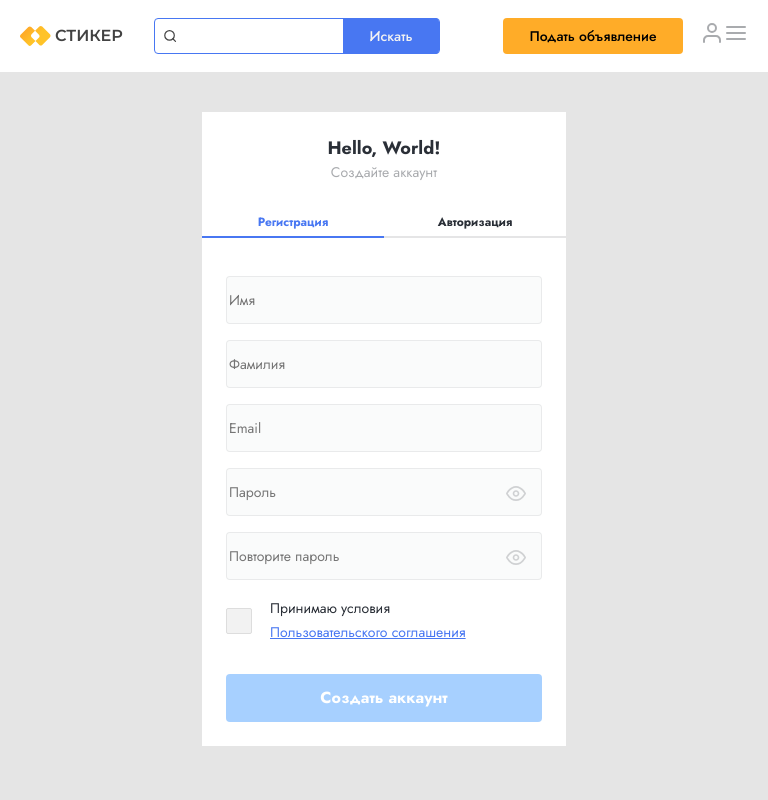
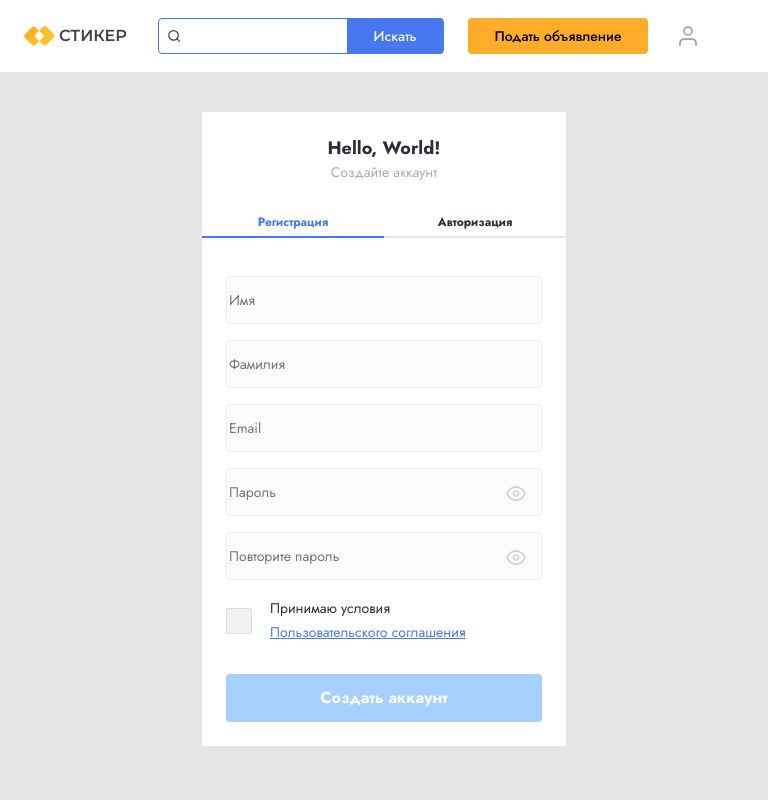
Before and after one commit to Evazyled/bulletin-board, a React (Create React App) app: page /registration in a window 768 px wide. Shown: the top 800 px of the page. Built offline with nearby package versions, Linux system fonts and the light colour scheme.

Commit message:
layout tablet

```diff
--- a/src/assets/style/main.scss
+++ b/src/assets/style/main.scss
@@ -35,12 +35,11 @@
   margin: 0;
   cursor: pointer;
 }
-
 @media screen and (max-width: 768px) {
   .container {
-    max-width: 100%;
-    width: auto;
-    padding-right: 20px;
-    padding-left: 20px;
+    max-width: 768px;
+    margin: 0 auto;
+    padding-left: 24px;
+    padding-right: 24px;
   }
 }
--- a/src/components/common/Footer/Footer.module.scss
+++ b/src/components/common/Footer/Footer.module.scss
@@ -3,12 +3,13 @@
 .footer {
   background-color: $grey-color;
   grid-area: footer;
+  width: 100%;
 }
 
 .content {
   display: flex;
   align-items: center;
-  width: 100%;
+
   height: 100%;
   justify-content: space-between;
   font-size: 12px;
--- a/src/components/common/Header/Header.module.scss
+++ b/src/components/common/Header/Header.module.scss
@@ -8,7 +8,7 @@
 .content {
   display: flex;
   align-items: center;
-  width: 100%;
+
   height: 100%;
   justify-content: space-between;
 }
@@ -38,5 +38,9 @@
   }
   .adButtonAndUserStatus {
     width: 245px;
+    margin-left: 24px;
+  }
+  .content {
+    justify-content: start;
   }
 }
--- a/src/components/common/Header/UserStatus/UserStatus.module.scss
+++ b/src/components/common/Header/UserStatus/UserStatus.module.scss
@@ -1,5 +1,5 @@
 @import '../../../../assets/style/main.scss';
-.userStatus__active {
+.userStatus {
   a {
     color: $lightblack-color;
   }
@@ -7,10 +7,18 @@
   display: flex;
   justify-content: space-between;
   align-items: center;
-  width: 60px;
+  min-width: 60px;
   cursor: pointer;
 }
 
-.userStatus:hover .userMenu {
-  display: block;
+@media screen and (min-width: 768px) {
+  .burger {
+    display: none;
+  }
 }
+
+@media screen and (max-width: 768px) {
+  .userStatus {
+    margin-left: 28px;
+  }
+}
--- a/src/components/common/Header/UserStatus/UserStatus.tsx
+++ b/src/components/common/Header/UserStatus/UserStatus.tsx
@@ -7,14 +7,13 @@
 
 import style from './UserStatus.module.scss';
 
-const UserStatus = ({ onMouseEnter, onClick }: any) => {
-  const width = document.documentElement.clientWidth;
-  if (width <= 768) {
-    return (
+const UserStatus = ({ onMouseEnter, onClick }: any) => (
   <div className={style.userStatus} onMouseEnter={onMouseEnter}>
     <UserStatusIcon />
     <NavLink to="/auth">
+      <UserStatusTitle title="Войти" />
       <svg
+        className={style.burger}
         width="24"
         height="24"
         viewBox="0 0 24 24"
@@ -47,15 +46,5 @@
     </NavLink>
   </div>
 );
-  }
-  return (
-    <div className={style.userStatus} onMouseEnter={onMouseEnter}>
-      <UserStatusIcon />
-      <NavLink to="/auth">
-        <UserStatusTitle title="Войти" />
-      </NavLink>
-    </div>
-  );
-};
 
 export default UserStatus;
--- /dev/null
+++ b/src/components/common/Header/UserStatus/UserStatusTitle/UserStatusTitle.module.scss
@@ -0,0 +1,5 @@
+@media screen and (max-width: 768px) {
+  .userStatusTitle {
+    display: none;
+  }
+}
--- a/src/components/common/Header/UserStatus/UserStatusTitle/UserStatusTitle.tsx
+++ b/src/components/common/Header/UserStatus/UserStatusTitle/UserStatusTitle.tsx
@@ -1,11 +1,12 @@
 import React from 'react';
+import style from './UserStatusTitle.module.scss';
 
 type UserStatusTitleType = {
   title: string;
 };
 
-const width = window.innerWidth;
-
-const UserStatusTitle = ({ title }: UserStatusTitleType) => <span>{title}</span>;
+const UserStatusTitle = ({ title }: UserStatusTitleType) => (
+  <span className={style.userStatusTitle}>{title}</span>
+);
 
 export default UserStatusTitle;
--- a/src/pages/ErrorPage/ErrorPage.module.scss
+++ b/src/pages/ErrorPage/ErrorPage.module.scss
@@ -5,6 +5,7 @@
   display: flex;
   align-items: center;
   justify-content: space-between;
+  margin-top: 40px;
 
   h1 {
     color: $black-color;
@@ -17,3 +18,12 @@
     opacity: 0.8;
   }
 }
+
+@media screen and (max-width: 768px) {
+  .errorPage {
+    img {
+      width: 285px;
+      height: 285px;
+    }
+  }
+}
```
Lines whose indentation alone changed are shown as unchanged.
